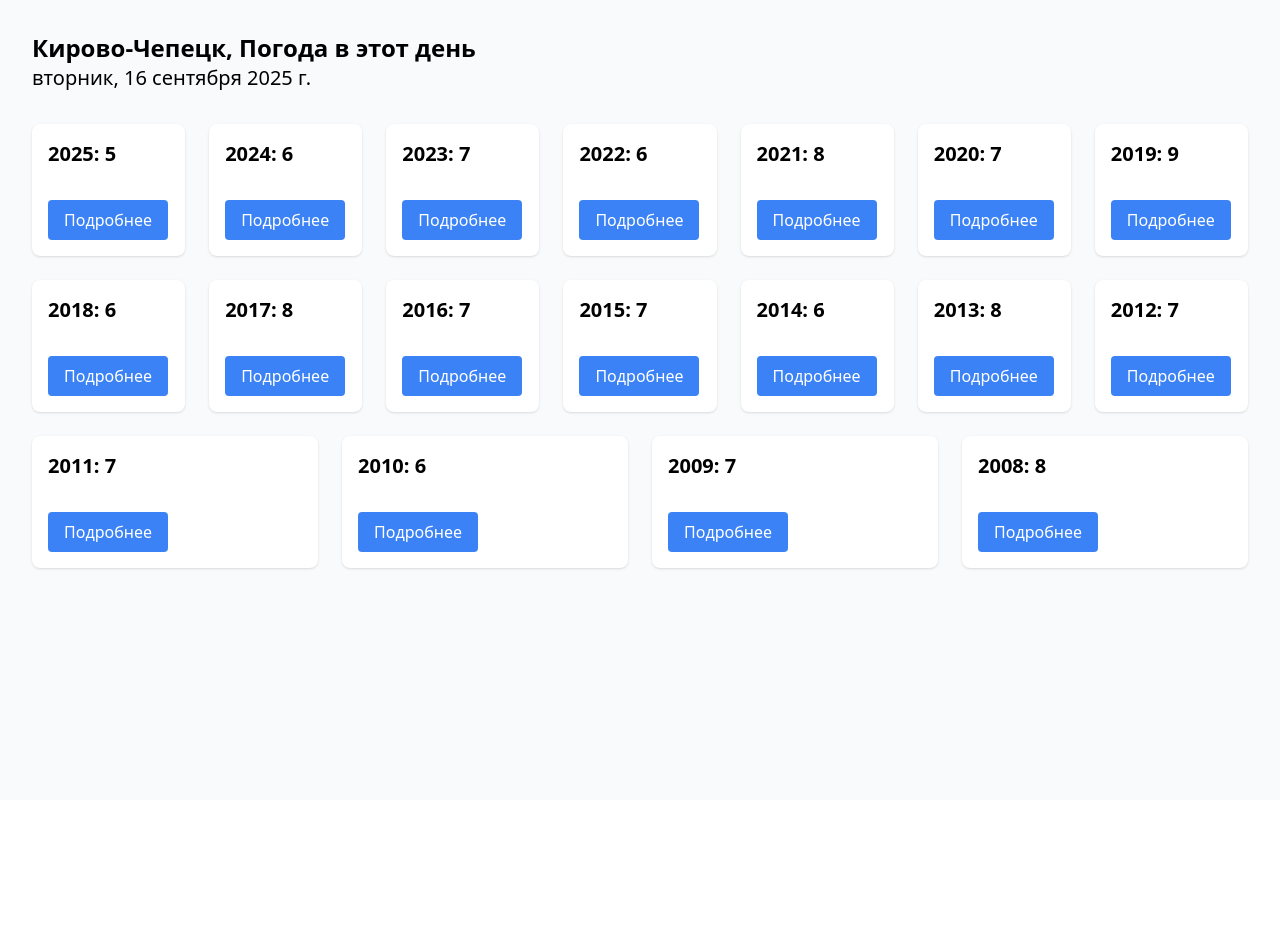
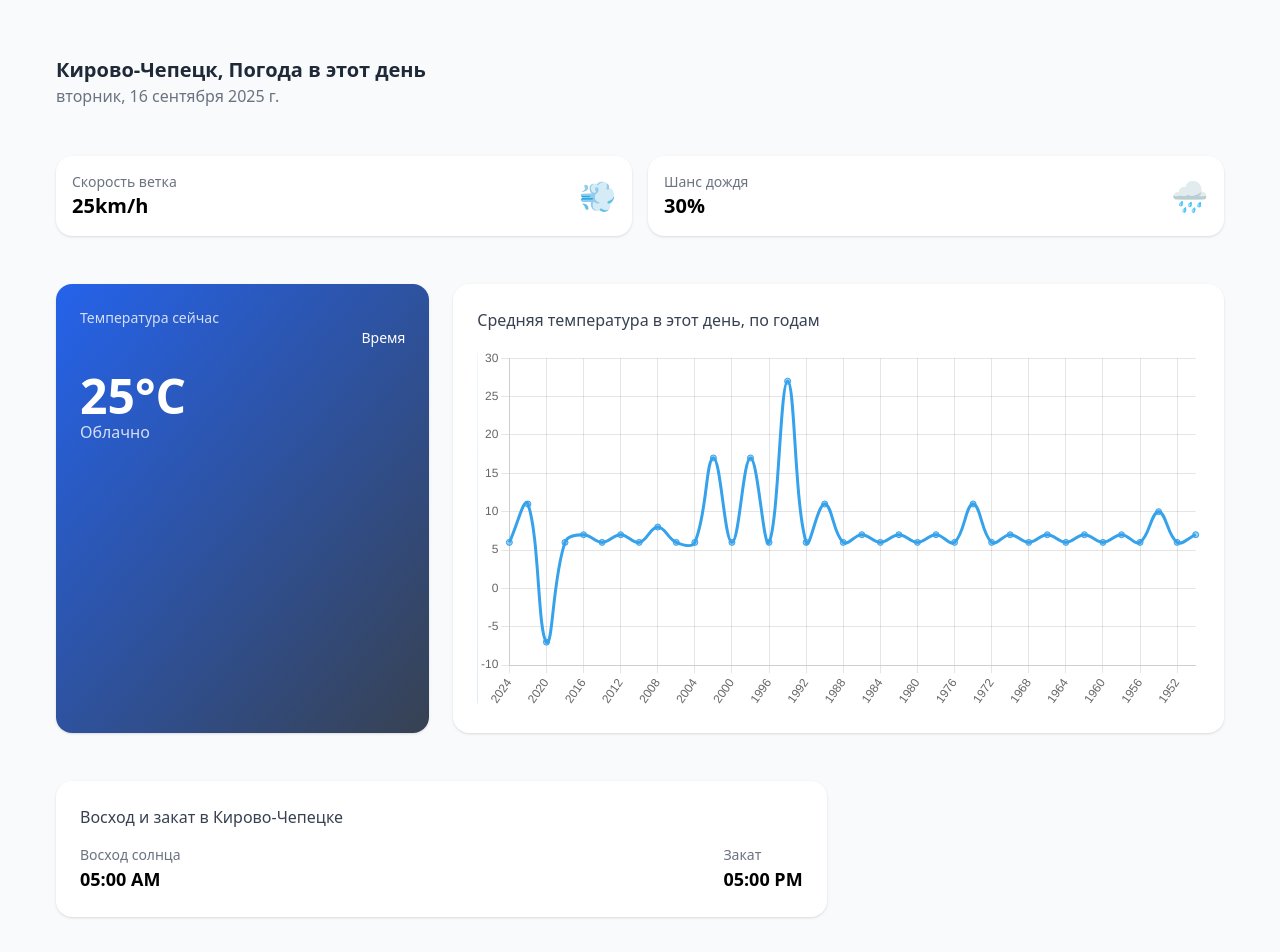
Before and after one commit to suorgx/KirovoChepetskWeather, a SvelteKit app: page / in a window 1280 px wide. Shown: the top 952 px of the page. Before the commit the page ends 800 px from the top, so only its background shows below. Built offline with nearby package versions, Linux system fonts and the light colour scheme.

Commit message:
add Chartjs, add new sections

```diff
--- a/package.json
+++ b/package.json
@@ -18,5 +18,8 @@
 		"svelte": "^5.0.0",
 		"tailwindcss": "^3.4.17",
 		"vite": "^7.0.4"
+	},
+	"dependencies": {
+		"chart.js": "^4.5.0"
 	}
 }
--- a/src/components/Header.svelte
+++ b/src/components/Header.svelte
@@ -7,7 +7,9 @@
     });
 </script>
 
-<header>
-    <h1 class="text-2xl font-bold mb-0">Кирово-Чепецк, Погода в этот день</h1>
-    <h2 class="text-xl mb-8">{localDate}</h2>
+<header class="flex items-center justify-between p-6">
+    <div>
+        <h2 class="text-xl font-semibold text-gray-800">Кирово-Чепецк, Погода в этот день</h2>
+        <p class="text-gray-500">{localDate}</p>
+    </div>
 </header>
--- a/src/lib/data.json
+++ b/src/lib/data.json
@@ -1,10 +1,10 @@
 [
-  {"year": 2025, "max": 10, "average": 5, "min": -1},
+  {"year": 2025, "max": 10, "average": 15, "min": -1},
   {"year": 2024, "max": 12, "average": 6, "min": 0},
   {"year": 2023, "max": 15, "average": 7, "min": 2},
-  {"year": 2022, "max": 11, "average": 6, "min": -1},
+  {"year": 2022, "max": 11, "average": 11, "min": -1},
   {"year": 2021, "max": 14, "average": 8, "min": 1},
-  {"year": 2020, "max": 13, "average": 7, "min": 0},
+  {"year": 2020, "max": 13, "average": -7, "min": 0},
   {"year": 2019, "max": 16, "average": 9, "min": 2},
   {"year": 2018, "max": 12, "average": 6, "min": 1},
   {"year": 2017, "max": 15, "average": 8, "min": 2},
@@ -19,22 +19,22 @@
   {"year": 2008, "max": 15, "average": 8, "min": 2},
   {"year": 2007, "max": 14, "average": 7, "min": 1},
   {"year": 2006, "max": 13, "average": 6, "min": 0},
-  {"year": 2005, "max": 15, "average": 8, "min": 2},
+  {"year": 2005, "max": 15, "average": 28, "min": 2},
   {"year": 2004, "max": 12, "average": 6, "min": 0},
   {"year": 2003, "max": 14, "average": 7, "min": 1},
-  {"year": 2002, "max": 13, "average": 7, "min": 0},
+  {"year": 2002, "max": 13, "average": 17, "min": 0},
   {"year": 2001, "max": 15, "average": 8, "min": 2},
   {"year": 2000, "max": 12, "average": 6, "min": 0},
   {"year": 1999, "max": 14, "average": 7, "min": 1},
-  {"year": 1998, "max": 13, "average": 7, "min": 0},
+  {"year": 1998, "max": 13, "average": 17, "min": 0},
   {"year": 1997, "max": 15, "average": 8, "min": 2},
   {"year": 1996, "max": 12, "average": 6, "min": 0},
   {"year": 1995, "max": 14, "average": 7, "min": 1},
-  {"year": 1994, "max": 13, "average": 7, "min": 0},
+  {"year": 1994, "max": 13, "average": 27, "min": 0},
   {"year": 1993, "max": 15, "average": 8, "min": 2},
   {"year": 1992, "max": 12, "average": 6, "min": 0},
   {"year": 1991, "max": 14, "average": 7, "min": 1},
-  {"year": 1990, "max": 13, "average": 7, "min": 0},
+  {"year": 1990, "max": 13, "average": 11, "min": 0},
   {"year": 1989, "max": 15, "average": 8, "min": 2},
   {"year": 1988, "max": 12, "average": 6, "min": 0},
   {"year": 1987, "max": 14, "average": 7, "min": 1},
@@ -47,30 +47,30 @@
   {"year": 1980, "max": 12, "average": 6, "min": 0},
   {"year": 1979, "max": 14, "average": 7, "min": 1},
   {"year": 1978, "max": 13, "average": 7, "min": 0},
-  {"year": 1977, "max": 15, "average": 8, "min": 2},
+  {"year": 1977, "max": 15, "average": 12, "min": 2},
   {"year": 1976, "max": 12, "average": 6, "min": 0},
   {"year": 1975, "max": 14, "average": 7, "min": 1},
-  {"year": 1974, "max": 13, "average": 7, "min": 0},
+  {"year": 1974, "max": 13, "average": 11, "min": 0},
   {"year": 1973, "max": 15, "average": 8, "min": 2},
   {"year": 1972, "max": 12, "average": 6, "min": 0},
   {"year": 1971, "max": 14, "average": 7, "min": 1},
   {"year": 1970, "max": 13, "average": 7, "min": 0},
   {"year": 1969, "max": 15, "average": 8, "min": 2},
   {"year": 1968, "max": 12, "average": 6, "min": 0},
-  {"year": 1967, "max": 14, "average": 7, "min": 1},
+  {"year": 1967, "max": 14, "average": 12, "min": 1},
   {"year": 1966, "max": 13, "average": 7, "min": 0},
   {"year": 1965, "max": 15, "average": 8, "min": 2},
   {"year": 1964, "max": 12, "average": 6, "min": 0},
   {"year": 1963, "max": 14, "average": 7, "min": 1},
   {"year": 1962, "max": 13, "average": 7, "min": 0},
-  {"year": 1961, "max": 15, "average": 8, "min": 2},
+  {"year": 1961, "max": 15, "average": 18, "min": 2},
   {"year": 1960, "max": 12, "average": 6, "min": 0},
   {"year": 1959, "max": 14, "average": 7, "min": 1},
   {"year": 1958, "max": 13, "average": 7, "min": 0},
   {"year": 1957, "max": 15, "average": 8, "min": 2},
   {"year": 1956, "max": 12, "average": 6, "min": 0},
   {"year": 1955, "max": 14, "average": 7, "min": 1},
-  {"year": 1954, "max": 13, "average": 7, "min": 0},
+  {"year": 1954, "max": 13, "average": 10, "min": 0},
   {"year": 1953, "max": 15, "average": 8, "min": 2},
   {"year": 1952, "max": 12, "average": 6, "min": 0},
   {"year": 1951, "max": 14, "average": 7, "min": 1},
--- a/src/routes/+page.svelte
+++ b/src/routes/+page.svelte
@@ -1,20 +1,103 @@
 <script>
-    import { onMount } from 'svelte';
+    import { onMount } from "svelte";
+    import { Chart } from "chart.js/auto";
 
-    let data = [];
+    let rawData = [];
+    let canvas;
 
     onMount(async () => {
-        const res = await fetch('/api/data');
-        data = await res.json();
+        const res = await fetch("/api/data");
+        rawData = await res.json();
+
+        const filtered = rawData.filter(d => d.year % 2 === 0);
+
+        const labels = filtered.map(d => d.year);
+        const avgValues = filtered.map(d => d.average);
+
+        const ctx = canvas.getContext("2d");
+
+        new Chart(ctx, {
+            type: "line",
+            data: {
+                labels,
+                datasets: [
+                    {
+                        data: avgValues,
+                        tension: 0.4
+                    }
+                ]
+            },
+            options: {
+                responsive: true,
+                plugins: {
+                    legend: { display: false }
+                },
+                scales: {
+                    x: { ticks: { autoSkip: true, maxRotation: 55, minRotation: 55 } },
+                    y: { beginAtZero: true }
+                },
+            },
+            plugins: [{
+                id: 'customCanvasBackgroundColor',
+                beforeDraw: (chart) => {
+                    const ctx = chart.canvas.getContext('2d');
+                    ctx.save();
+                    ctx.globalCompositeOperation = 'destination-over';
+                    ctx.fillStyle = 'white';   // цвет фона
+                    ctx.fillRect(0, 0, chart.width, chart.height);
+                    ctx.restore();
+                }
+            }]
+        });
     });
 </script>
 
-<div class="flex flex-col flex-wrap md:flex-row gap-6">
+<div class="grid grid-cols-2 gap-4 p-6">
+    <div class="bg-white rounded-2xl shadow p-4 flex items-center justify-between">
+        <div>
+            <p class="text-gray-500 text-sm">Скорость ветка</p>
+            <p class="text-xl font-semibold">25km/h</p>
+        </div>
+        <span class="text-3xl">💨</span>
+    </div>
+    <div class="bg-white rounded-2xl shadow p-4 flex items-center justify-between">
+        <div>
+            <p class="text-gray-500 text-sm">Шанс дождя</p>
+            <p class="text-xl font-semibold">30%</p>
+        </div>
+        <span class="text-3xl">🌧️</span>
+    </div>
+</div>
 
-    {#each data.slice(0, 18) as year}
-        <div class="flex-1 bg-white p-4 rounded-lg shadow">
-            <h3 class="text-xl font-semibold mb-4">{year["year"]}: {year["average"]}</h3>
-            <button class="mt-4 w-fit bg-blue-500 text-white py-2 px-4 rounded hover:bg-blue-300 transition duration-300">Подробнее</button>
+<div class="grid grid-cols-3 gap-6 p-6">
+    <div class="bg-gradient-to-br from-blue-600 to-gray-700 text-white rounded-2xl shadow p-6">
+        <p class="text-sm opacity-80">Температура сейчас</p>
+        <p class="text-right text-sm">Время</p>
+        <div class="mt-6 text-5xl font-bold">25°C</div>
+        <p class="opacity-80">Облачно</p>
+    </div>
+
+
+    <div class="col-span-2 bg-white rounded-2xl shadow p-6">
+        <h3 class="text-gray-700 font-medium mb-4">Средняя температура в этот день, по годам</h3>
+        <div class="bg-gradient-to-t from-blue-100 to-blue-50 rounded-lg flex items-center justify-center text-gray-400">
+            <canvas bind:this={canvas}></canvas>
         </div>
-    {/each}
+    </div>
 </div>
+
+<div class="grid grid-cols-3 gap-6 p-6">
+    <div class="col-span-2 bg-white rounded-2xl shadow p-6">
+        <h3 class="text-gray-700 font-medium mb-4">Восход и закат в Кирово-Чепецке</h3>
+        <div class="flex justify-between items-center">
+            <div>
+                <p class="text-gray-500 text-sm">Восход солнца</p>
+                <p class="text-lg font-semibold">05:00 AM</p>
+            </div>
+            <div>
+                <p class="text-gray-500 text-sm">Закат</p>
+                <p class="text-lg font-semibold">05:00 PM</p>
+            </div>
+        </div>
+    </div>
+</div>
```
Also changed, not shown: 1 other file (tests, documents, lock files or other folders).
